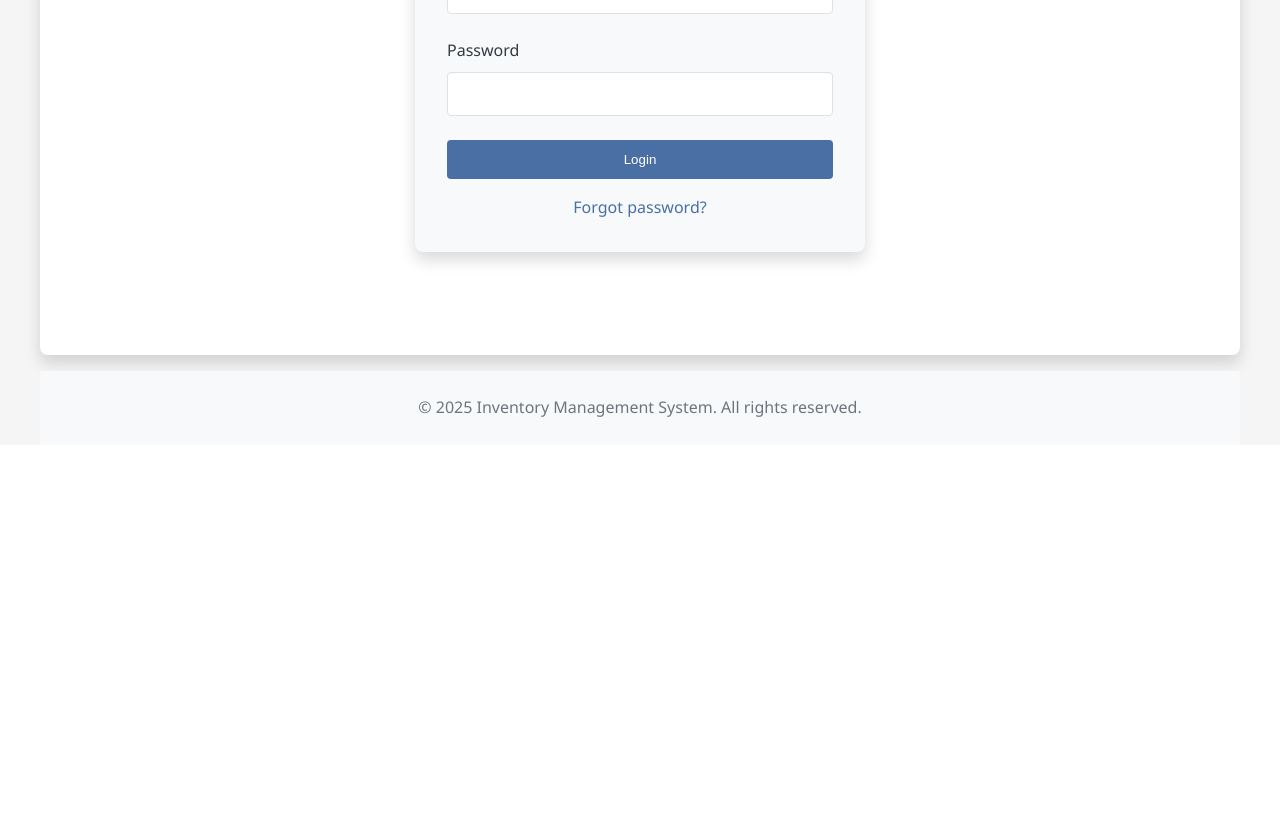
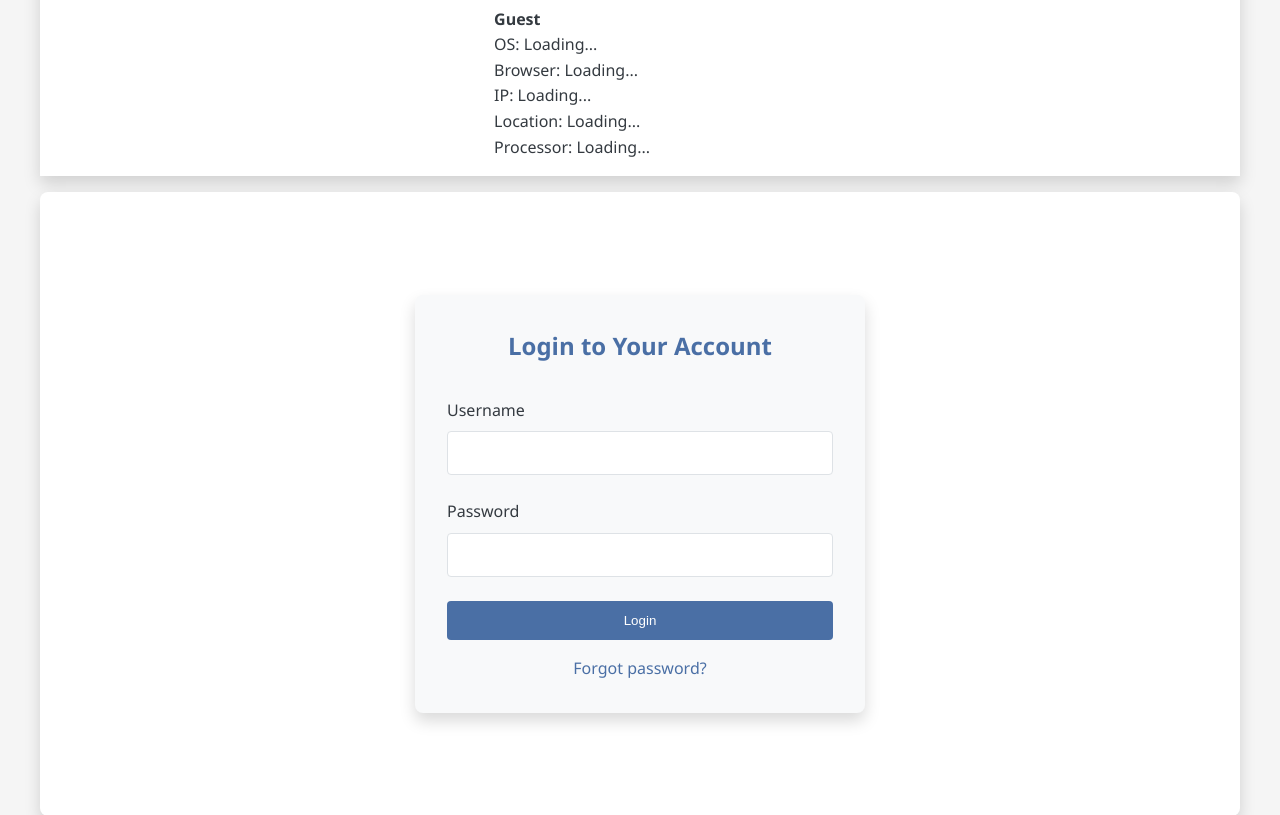
Before and after one commit to BrkerMaus/DANCS_AWS, a Flask app: page /login in a window 1280 px wide. Shown: the part 363-1178 px from the top of the page. Before the commit the page ends 780 px from the top, so only its background shows below. Run offline with Flask 3, Linux system fonts and the light colour scheme; parts of the project's set-up code (start-up, migrations or seed data) failed here and were passed over.

Commit message:
Update login.html

```diff
--- a/templates/login.html
+++ b/templates/login.html
@@ -14,14 +14,32 @@
                 <ul>
                     <li><a href="{{ url_for('index') }}">Home</a></li>
                     <li><a href="{{ url_for('inventory') }}">Inventory</a></li>
+
                     {% if session.get('logged_in') %}
                         <li><a href="{{ url_for('logout') }}" class="logout-btn">Logout</a></li>
                     {% else %}
                         <li><a href="{{ url_for('login') }}" class="login-btn">Login</a></li>
+                        <li><a href="{{ url_for('register') }}" class="register-btn">Register</a></li>
                     {% endif %}
+
+                    <li class="profile-dropdown">
+                        <div class="profile-icon-container">
+                            <img src="{{ url_for('static', filename='profile-icon.png') }}" class="profile-icon" alt="Profile">
+                            <div class="profile-menu">
+                                <p><strong>{{ session.get('username', 'Guest') }}</strong></p>
+                                <p id="os-info">OS: <span id="os-details">Loading...</span></p>
+                                <p id="browser-info">Browser: Loading...</p>
+                                <p id="ip-info">IP: Loading...</p>
+                                <p id="location-info">Location: Loading...</p>
+                                <p id="process-info">Processor: Loading...</p>
+                            </div>
+                        </div>
+                    </li>
                 </ul>
            </nav>
+
         </header>
+
         <main>
             <section class="login-section">
                 <div class="form-container">
@@ -44,10 +62,20 @@
                                 <a href="#">Forgot password?</a>
                             </div>
                         </div>
+                        {% with messages = get_flashed_messages(with_categories=true) %}
+                            {% if messages %}
+                                <div class="flash-messages">
+                                    {% for category, message in messages[-1:] %}
+                                        <div class="alert {{ category }}">{{ message }}</div>
+                                    {% endfor %}
+                                </div>
+                            {% endif %}
+                        {% endwith %}
                     </form>
                 </div>
             </section>
         </main>
+
         <footer>
             <p>&copy; 2025 Inventory Management System. All rights reserved.</p>
         </footer>
```
Lines whose indentation alone changed are shown as unchanged.
